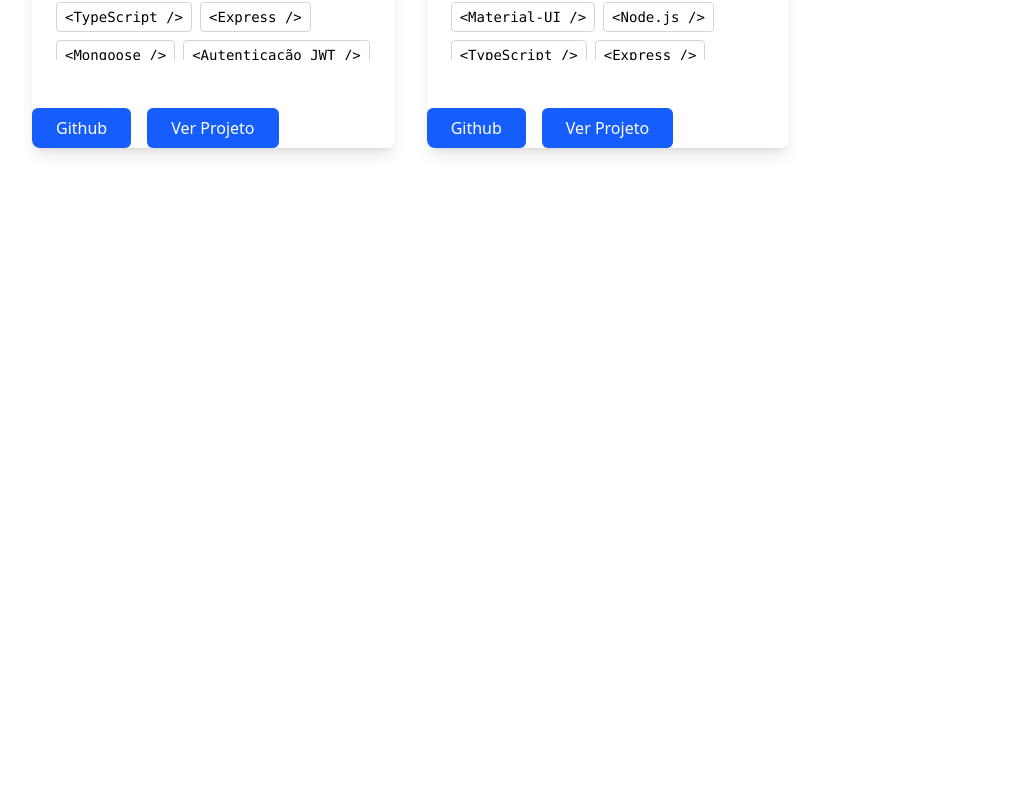
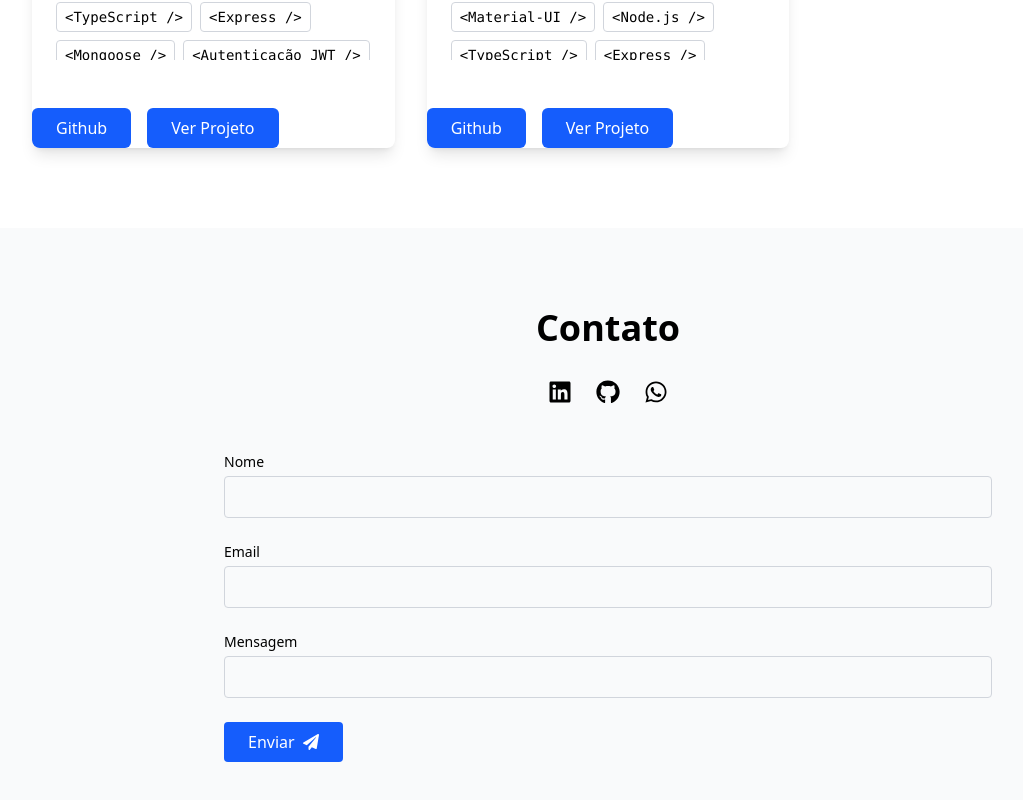
Before and after one commit to Arthur-7Melo/Portfolio, a React (Vite) app: page / in a window 1280 px wide. Shown: the part 1040-1840 px from the top of the page, without its empty margins (32-1055 px from the left). Before the commit the page ends 1268 px from the top, so only its background shows below. Built offline with nearby package versions, Linux system fonts and the light colour scheme.

Commit message:
feat(ui): Implementa section contact

```diff
--- a/package.json
+++ b/package.json
@@ -12,7 +12,8 @@
   "dependencies": {
     "@tailwindcss/vite": "^4.1.11",
     "react": "^19.1.0",
-    "react-dom": "^19.1.0"
+    "react-dom": "^19.1.0",
+    "react-icons": "^5.5.0"
   },
   "devDependencies": {
     "@eslint/js": "^9.30.1",
--- a/src/App.jsx
+++ b/src/App.jsx
@@ -2,6 +2,7 @@ import { useState } from 'react'
 import About from './sections/About'
 import Navbar from './components/Navbar'
 import Projects from './sections/Projects'
+import Contact from './sections/Contact'
 
 function App() {
   return (
@@ -10,6 +11,7 @@ function App() {
       <main className='flex-grow'>
         <About />
         <Projects />
+        <Contact />
       </main>
     </div>
   )
--- a/src/sections/Contact.jsx
+++ b/src/sections/Contact.jsx
@@ -0,0 +1,107 @@
+import {
+  FaLinkedin,
+  FaGithub,
+  FaWhatsapp,
+  FaPaperPlane,
+} from 'react-icons/fa'
+
+export default function Contact() {
+  return (
+    <section id='contact' className='py-20 px-6 bg-gray-50'>
+      <div className='max-w-3xl mx-auto text-center'>
+        <h2 className='text-4xl font-bold mb-8'>Contato</h2>
+        <div className='flex justify-center space-x-6 mb-12 text-2xl'>
+          <a
+            href='https://www.linkedin.com/in/arthur-melo-47040621a'
+            target='_blank'
+            rel="noopener noreferrer"
+            aria-label='LinkedIn'
+            className='hover:text-blue-700'
+          >
+            <FaLinkedin />
+          </a>
+          <a
+            href='https://github.com/Arthur-7Melo'
+            target='_blank'
+            rel="noopener noreferrer"
+            aria-label='Github'
+            className='hover:text-gray-800'
+          >
+            <FaGithub />
+          </a>
+          <a
+            href='https://wa.me/5588981136035'
+            target='_blank'
+            rel="noopener noreferrer"
+            aria-label='WhatsApp'
+            className='hover:text-green-600'
+          >
+            <FaWhatsapp />
+          </a>
+        </div>
+
+        <form
+          action='https://formspree.io/f/mnnzalll'
+          method='POST'
+          className='space-y-6 text-left'
+        >
+          <div>
+            <label
+              htmlFor='name'
+              className='block text-sm font-medium mb-1'
+            >
+              Nome
+            </label>
+            <input
+              type='text'
+              id='name'
+              name='name'
+              required
+              className='w-full border border-gray-300 rounded px-3 py-2 focus:outline-none focus:ring'
+            />
+          </div>
+
+          <div>
+            <label
+              htmlFor='email'
+              className='block text-sm font-medium mb-1'
+            >
+              Email
+            </label>
+            <input
+              type='email'
+              id='email'
+              name='email'
+              required
+              className='w-full border border-gray-300 rounded px-3 py-2 focus:outline-none focus:ring'
+            />
+          </div>
+
+          <div>
+            <label
+              htmlFor='message'
+              className='block text-sm font-medium mb-1'
+            >
+              Mensagem
+            </label>
+            <input
+              id='message'
+              name='message'
+              rows='5'
+              required
+              className='w-full border border-gray-300 rounded px-3 py-2 focus:outline-none focus:ring'
+            />
+          </div>
+
+          <button
+            type='submit'
+            className='inline-flex items-center bg-blue-600 text-white px-6 py-2 rounded hover:bg-blue-700 focus:outline-none cursor-pointer'
+          >
+            Enviar
+            <FaPaperPlane className="ml-2" />
+          </button>
+        </form>
+      </div>
+    </section>
+  )
+}
```
Also changed, not shown: 1 other file (tests, documents, lock files or other folders).
